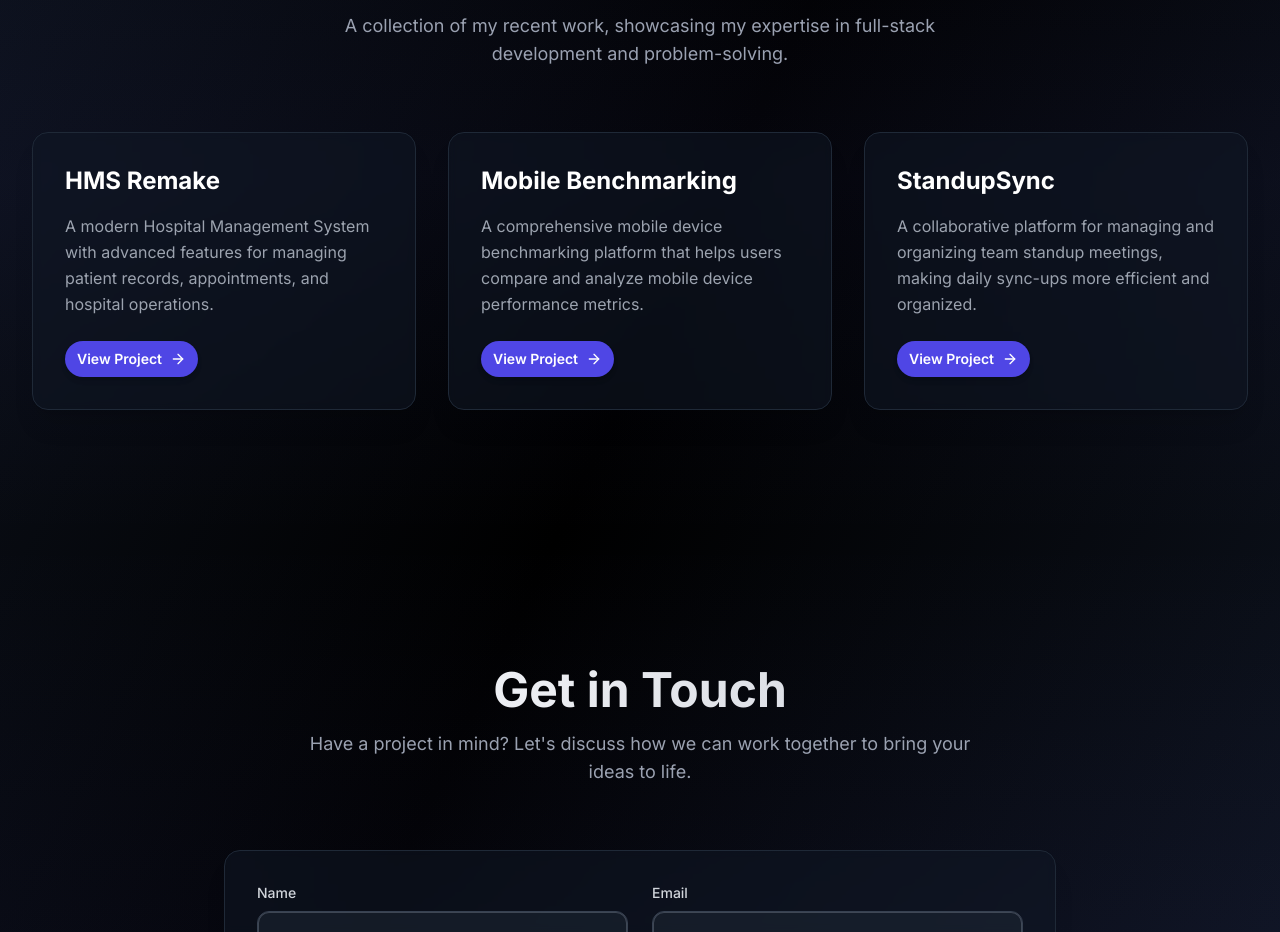
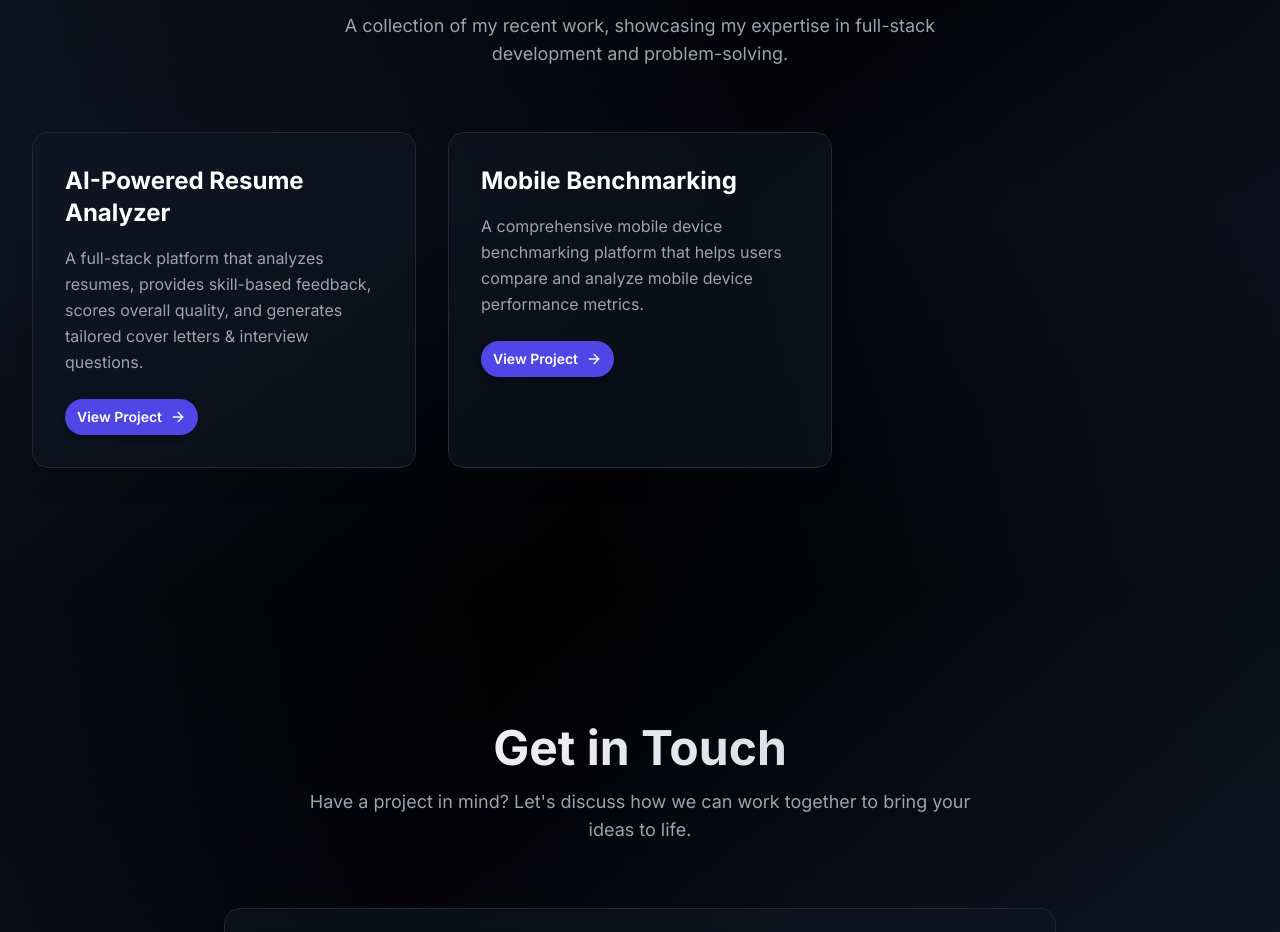
Before and after one commit to EbrerRamen/MyPortfolio, a Next.js app: page / in a window 1280 px wide. Shown: the part 980-1912 px from the top of the page. Built offline with nearby package versions, Linux system fonts and the light colour scheme.

Commit message:
New project added. Removed StandUp Sync

```diff
--- a/src/app/page.tsx
+++ b/src/app/page.tsx
@@ -114,10 +114,10 @@ export default function Home() {
           <div className="grid grid-cols-1 md:grid-cols-2 lg:grid-cols-3 gap-8">
             {[
               {
-                title: 'HMS Remake',
+                title: 'AI-Powered Resume Analyzer',
                 description:
-                  'A modern Hospital Management System with advanced features for managing patient records, appointments, and hospital operations.',
-                link: 'https://hms-remake.onrender.com',
+                  'A full-stack platform that analyzes resumes, provides skill-based feedback, scores overall quality, and generates tailored cover letters & interview questions.',
+                link: 'ai-career-coach-one-rho.vercel.app',
                 delay: 0.2,
               },
               {
@@ -126,13 +126,6 @@ export default function Home() {
                   'A comprehensive mobile device benchmarking platform that helps users compare and analyze mobile device performance metrics.',
                 link: 'https://mobile-benchmarking-frontend.onrender.com',
                 delay: 0.4,
-              },
-              {
-                title: 'StandupSync',
-                description:
-                  'A collaborative platform for managing and organizing team standup meetings, making daily sync-ups more efficient and organized.',
-                link: 'https://standupsync.onrender.com',
-                delay: 0.6,
               },
             ].map((project) => (
               <motion.div
```
